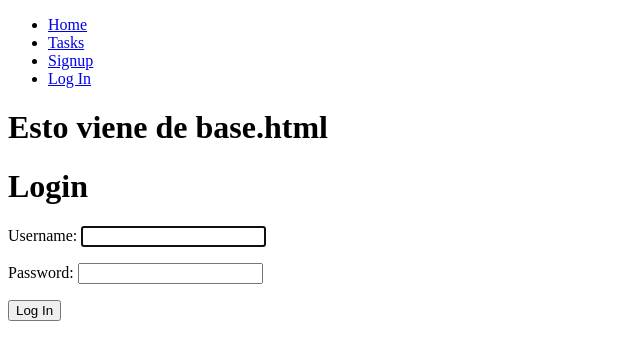
After one commit to jemosdev/django-crud-auth, a Django app: page /login/ in a window 1280 px wide. The commit adds this page. Shown: the top 360 px of the page, without its empty margins (0-640 px from the left). Run offline with Django 4.2, Linux system fonts and the light colour scheme.

Commit message:
creating log in

```diff
--- a/djangocrudauth/urls.py
+++ b/djangocrudauth/urls.py
@@ -23,4 +23,5 @@
     path('signup/', views.signup, name='signup'),
     path('tasks/', views.tasks, name='tasks'),
     path('logout/', views.signout, name='logout'),
+    path('login/', views.signin, name='login'),
 ]
--- a/tasks/templates/base.html
+++ b/tasks/templates/base.html
@@ -22,6 +22,9 @@
             <li>
                 <a href="/signup/">Signup</a>
             </li>
+            <li>
+                <a href="/login/">Log In</a>
+            </li>
             {% endif %}
         </ul>
     </nav>
--- /dev/null
+++ b/tasks/templates/signin.html
@@ -0,0 +1,15 @@
+{% extends 'base.html' %}
+
+{% block content %}
+<h1>Login</h1>
+
+{{error}}
+
+<form action="/login/" method='POST'>
+    {% csrf_token %}
+    {{form.as_p}}
+    <button>
+        Log In
+    </button>
+</form>
+{% endblock  %}
--- a/tasks/views.py
+++ b/tasks/views.py
@@ -1,7 +1,7 @@
 from django.shortcuts import render, redirect
-from django.contrib.auth.forms import UserCreationForm
+from django.contrib.auth.forms import UserCreationForm, AuthenticationForm
 from django.contrib.auth.models import User
-from django.contrib.auth import login, logout
+from django.contrib.auth import login, logout, authenticate
 from django.db import IntegrityError
 
 # Create your views here.
@@ -38,3 +38,24 @@
     "signout instead logout to avoid reserved word"
     logout(request)
     return redirect('home')
+
+
+def signin(request):
+    "signin instead login to avoid reserved word"
+    if request.method == 'GET':
+        return render(request, 'signin.html', {
+            'form': AuthenticationForm
+            })
+    else:
+        #if method == 'POST'
+        user= authenticate(request, username=request.POST['username'], password=request.POST['password'])
+        if user is None:
+            #if user is not valid and show with an error
+            return render(request, 'signin.html', {
+                'form': AuthenticationForm,
+                'error': 'Username or Password is incorrect'
+            })
+        else:
+            #if user exist
+            login(request, user)    #save session of user
+            return redirect('tasks')
```
